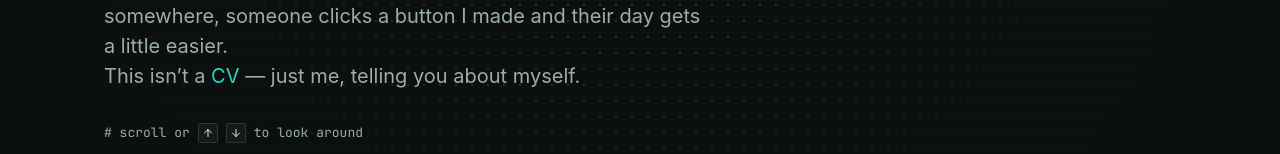
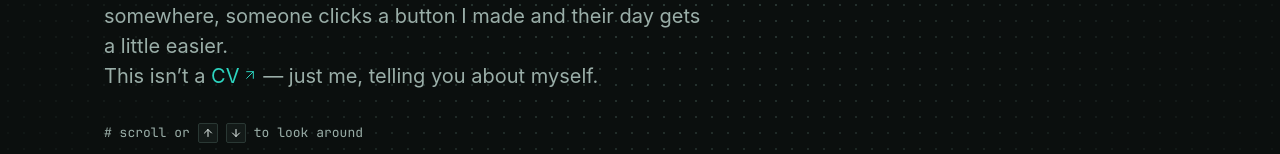
Before and after one commit to ykropchik/zykov.me, a React (Vite) app: page / in a window 1280 px wide. Shown: the part 403-557 px from the top of the page. Built offline with nearby package versions, Linux system fonts and the light colour scheme; a web font is replaced by a local one.

Commit message:
Add arrow to CV link

```diff
--- a/src/main.tsx
+++ b/src/main.tsx
@@ -4,6 +4,7 @@ import { domAnimation, LazyMotion, MotionConfig } from 'motion/react';
 import Page from './components/Page/Page.tsx';
 import Section from './components/Section/Section.tsx';
 import Contacts from './components/Contacts/Contacts.tsx';
+import { ArrowUpRightIcon } from './components/Icons/Icons.tsx';
 import Stats from './components/Stats/Stats.tsx';
 import ScrollHint from './components/ScrollHint/ScrollHint.tsx';
 import Work from './components/Work/Work.tsx';
@@ -23,7 +24,7 @@ createRoot(document.getElementById('root')!).render(
 							<>
 								I’m a frontend engineer. The best part of my job is simple: somewhere, someone clicks a button I made and their day gets a little easier.
 								<br />
-								This isn’t a <a href="/Mikhail_Zykov_Frontend_Engineer_CV.pdf" target="_blank" rel="noopener">CV</a> — just me, telling you about myself.
+								This isn’t a <a href="/Mikhail_Zykov_Frontend_Engineer_CV.pdf" target="_blank" rel="noopener" className="link-with-arrow">CV<ArrowUpRightIcon size={16} /></a> — just me, telling you about myself.
 							</>
 						)}
 					>
--- a/src/styles/index.scss
+++ b/src/styles/index.scss
@@ -93,6 +93,14 @@ a {
 	}
 }
 
+.link-with-arrow {
+	white-space: nowrap;
+
+	svg {
+		margin-left: 2px;
+	}
+}
+
 .muted-text {
 	color: token('ink-muted');
 }
```
